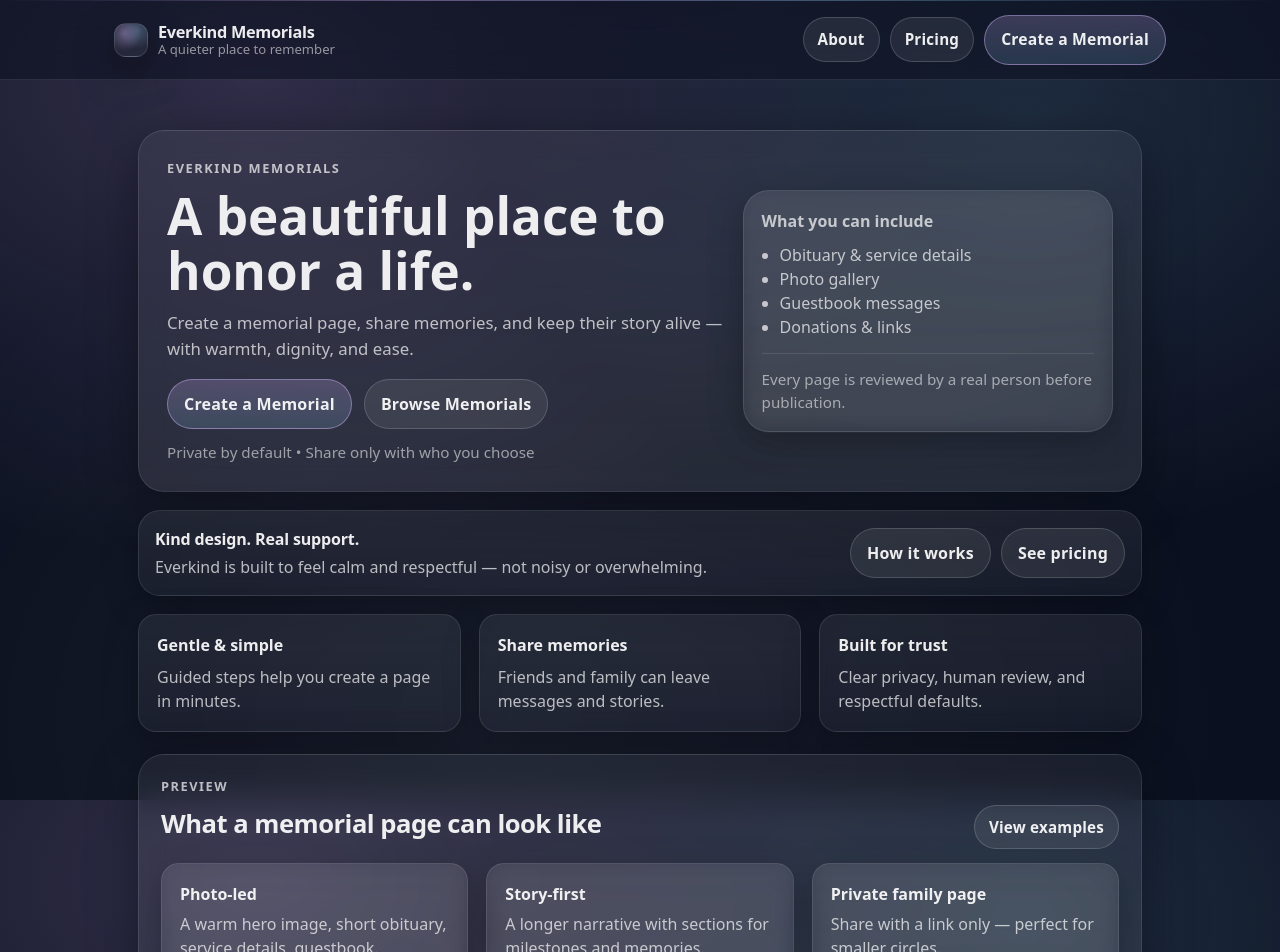
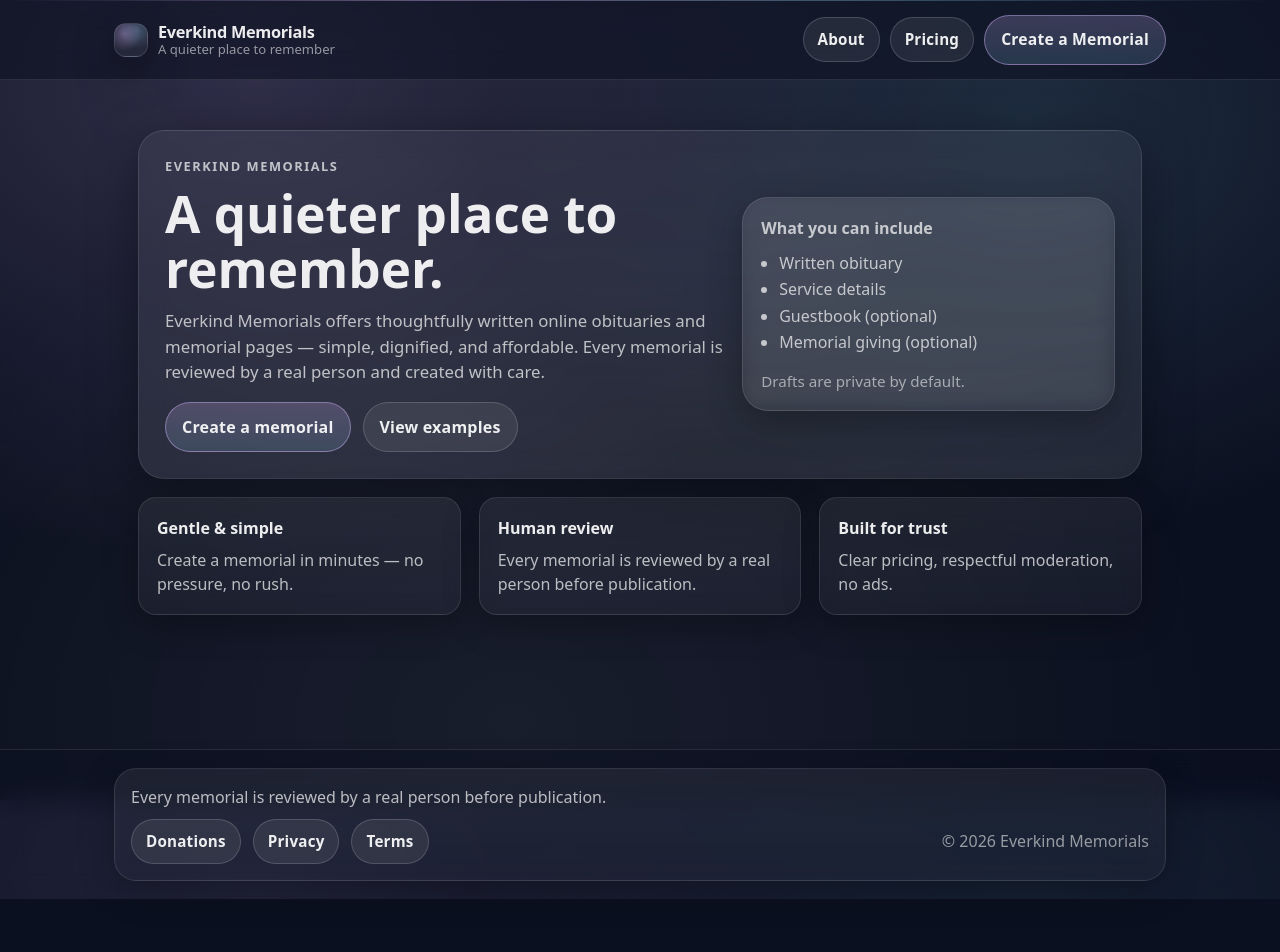
Before and after one commit to KristineMK72/everkind-memorials, a Next.js app: page / in a window 1280 px wide. Shown: the top 952 px of the page. After the commit the page ends 899 px from the top, so only its background shows below. Built offline with nearby package versions, Linux system fonts and the light colour scheme.

Commit message:
Update page.tsx

```diff
--- a/app/page.tsx
+++ b/app/page.tsx
@@ -4,15 +4,20 @@
   return (
     <main>
       <div className="container">
-        {/* HERO */}
-        <section className="glass" style={{ padding: 28 }}>
-          <div className="grid grid2" style={{ alignItems: "center", gap: 20 }}>
+        {/* Hero */}
+        <section className="glass" style={{ padding: 26 }}>
+          <div className="grid grid2" style={{ alignItems: "center" }}>
             <div>
               <div className="kicker">Everkind Memorials</div>
-              <h1 className="h1">A beautiful place to honor a life.</h1>
+
+              <h1 className="h1">
+                A quieter place to remember.
+              </h1>
+
               <p className="p" style={{ maxWidth: 560 }}>
-                Create a memorial page, share memories, and keep their story alive — with warmth, dignity,
-                and ease.
+                Everkind Memorials offers thoughtfully written online obituaries and
+                memorial pages — simple, dignified, and affordable.
+                Every memorial is reviewed by a real person and created with care.
               </p>
 
               <div
@@ -21,146 +26,86 @@
                   gap: 12,
                   marginTop: 18,
                   flexWrap: "wrap",
-                  alignItems: "center",
                 }}
               >
                 <Link className="btn btnPrimary" href="/create-memorial">
-                  Create a Memorial
+                  Create a memorial
                 </Link>
-                <Link className="btn" href="/browse">
-                  Browse Memorials
+
+                {/* ✅ FIXED LINK */}
+                <Link className="btn" href="/examples">
+                  View examples
                 </Link>
-                <span style={{ color: "var(--muted2)", fontSize: "0.95rem" }}>
-                  Private by default • Share only with who you choose
-                </span>
               </div>
             </div>
 
-            {/* RIGHT PANEL */}
+            {/* Right-hand info card */}
             <div className="card" style={{ padding: 18, borderRadius: 26 }}>
-              <div style={{ color: "var(--muted)", fontWeight: 750, marginBottom: 10 }}>
+              <div
+                style={{
+                  color: "var(--muted)",
+                  fontWeight: 650,
+                  marginBottom: 10,
+                }}
+              >
                 What you can include
               </div>
 
-              <ul style={{ margin: 0, paddingLeft: 18, color: "var(--muted)" }}>
-                <li>Obituary & service details</li>
-                <li>Photo gallery</li>
-                <li>Guestbook messages</li>
-                <li>Donations & links</li>
+              <ul
+                style={{
+                  margin: 0,
+                  paddingLeft: 18,
+                  color: "var(--muted)",
+                  lineHeight: 1.65,
+                }}
+              >
+                <li>Written obituary</li>
+                <li>Service details</li>
+                <li>Guestbook (optional)</li>
+                <li>Memorial giving (optional)</li>
               </ul>
 
               <div
                 style={{
                   marginTop: 14,
-                  paddingTop: 14,
-                  borderTop: "1px solid rgba(255,255,255,0.10)",
                   color: "var(--muted2)",
                   fontSize: "0.95rem",
                 }}
               >
-                Every page is reviewed by a real person before publication.
+                Drafts are private by default.
               </div>
             </div>
           </div>
         </section>
 
-        {/* FEATURE STRIP */}
-        <section
-          className="card"
-          style={{
-            marginTop: 18,
-            padding: 16,
-            borderRadius: 22,
-            display: "flex",
-            flexWrap: "wrap",
-            gap: 12,
-            alignItems: "center",
-            justifyContent: "space-between",
-          }}
-        >
-          <div style={{ display: "flex", flexDirection: "column", gap: 4 }}>
-            <div style={{ fontWeight: 800, letterSpacing: "-0.01em" }}>Kind design. Real support.</div>
-            <div style={{ color: "var(--muted)", maxWidth: 680 }}>
-              Everkind is built to feel calm and respectful — not noisy or overwhelming.
+        <div style={{ height: 18 }} />
+
+        {/* Feature cards */}
+        <section className="grid grid3">
+          <div className="card" style={{ padding: 18 }}>
+            <div style={{ fontWeight: 750, marginBottom: 8 }}>
+              Gentle & simple
             </div>
-          </div>
-
-          <div style={{ display: "flex", gap: 10, flexWrap: "wrap" }}>
-            <Link className="btn" href="/about">
-              How it works
-            </Link>
-            <Link className="btn" href="/pricing">
-              See pricing
-            </Link>
-          </div>
-        </section>
-
-        {/* THREE BENEFITS */}
-        <section style={{ marginTop: 18 }} className="grid grid3">
-          <div className="card" style={{ padding: 18 }}>
-            <div style={{ fontWeight: 850, marginBottom: 8 }}>Gentle & simple</div>
             <div style={{ color: "var(--muted)" }}>
-              Guided steps help you create a page in minutes.
+              Create a memorial in minutes — no pressure, no rush.
             </div>
           </div>
 
           <div className="card" style={{ padding: 18 }}>
-            <div style={{ fontWeight: 850, marginBottom: 8 }}>Share memories</div>
+            <div style={{ fontWeight: 750, marginBottom: 8 }}>
+              Human review
+            </div>
             <div style={{ color: "var(--muted)" }}>
-              Friends and family can leave messages and stories.
+              Every memorial is reviewed by a real person before publication.
             </div>
           </div>
 
           <div className="card" style={{ padding: 18 }}>
-            <div style={{ fontWeight: 850, marginBottom: 8 }}>Built for trust</div>
+            <div style={{ fontWeight: 750, marginBottom: 8 }}>
+              Built for trust
+            </div>
             <div style={{ color: "var(--muted)" }}>
-              Clear privacy, human review, and respectful defaults.
-            </div>
-          </div>
-        </section>
-
-        {/* PREVIEW / STARTER TEMPLATES */}
-        <section style={{ marginTop: 22 }} className="glass">
-          <div style={{ padding: 22 }}>
-            <div className="kicker">Preview</div>
-            <div style={{ display: "flex", alignItems: "baseline", justifyContent: "space-between", gap: 12 }}>
-              <h2 style={{ margin: "8px 0 0", fontSize: "1.6rem", letterSpacing: "-0.02em" }}>
-                What a memorial page can look like
-              </h2>
-              <Link href="/browse" className="btn" style={{ padding: "10px 14px", fontSize: "0.95rem" }}>
-                View examples
-              </Link>
-            </div>
-
-            <div style={{ marginTop: 14 }} className="grid grid3">
-              {[
-                {
-                  title: "Photo-led",
-                  desc: "A warm hero image, short obituary, service details, guestbook.",
-                },
-                {
-                  title: "Story-first",
-                  desc: "A longer narrative with sections for milestones and memories.",
-                },
-                {
-                  title: "Private family page",
-                  desc: "Share with a link only — perfect for smaller circles.",
-                },
-              ].map((item) => (
-                <div key={item.title} className="card" style={{ padding: 18 }}>
-                  <div style={{ fontWeight: 850, marginBottom: 6 }}>{item.title}</div>
-                  <div style={{ color: "var(--muted)" }}>{item.desc}</div>
-                </div>
-              ))}
-            </div>
-
-            <div style={{ marginTop: 16, display: "flex", gap: 12, flexWrap: "wrap" }}>
-              <Link className="btn btnPrimary" href="/create-memorial">
-                Start a Memorial
-              </Link>
-              <Link className="btn" href="/about">
-                Learn more
-              </Link>
+              Clear pricing, respectful moderation, no ads.
             </div>
           </div>
         </section>
```
